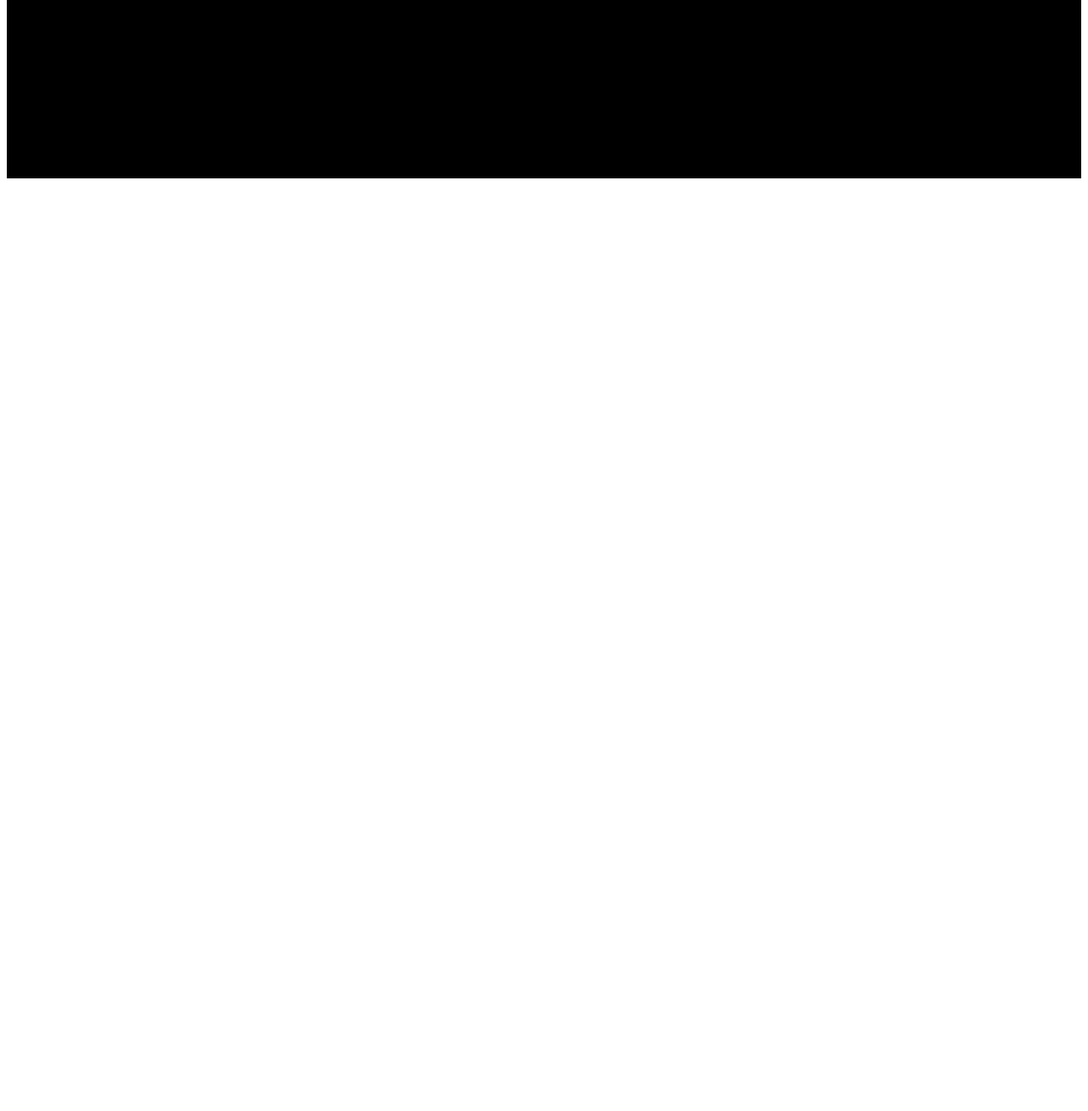
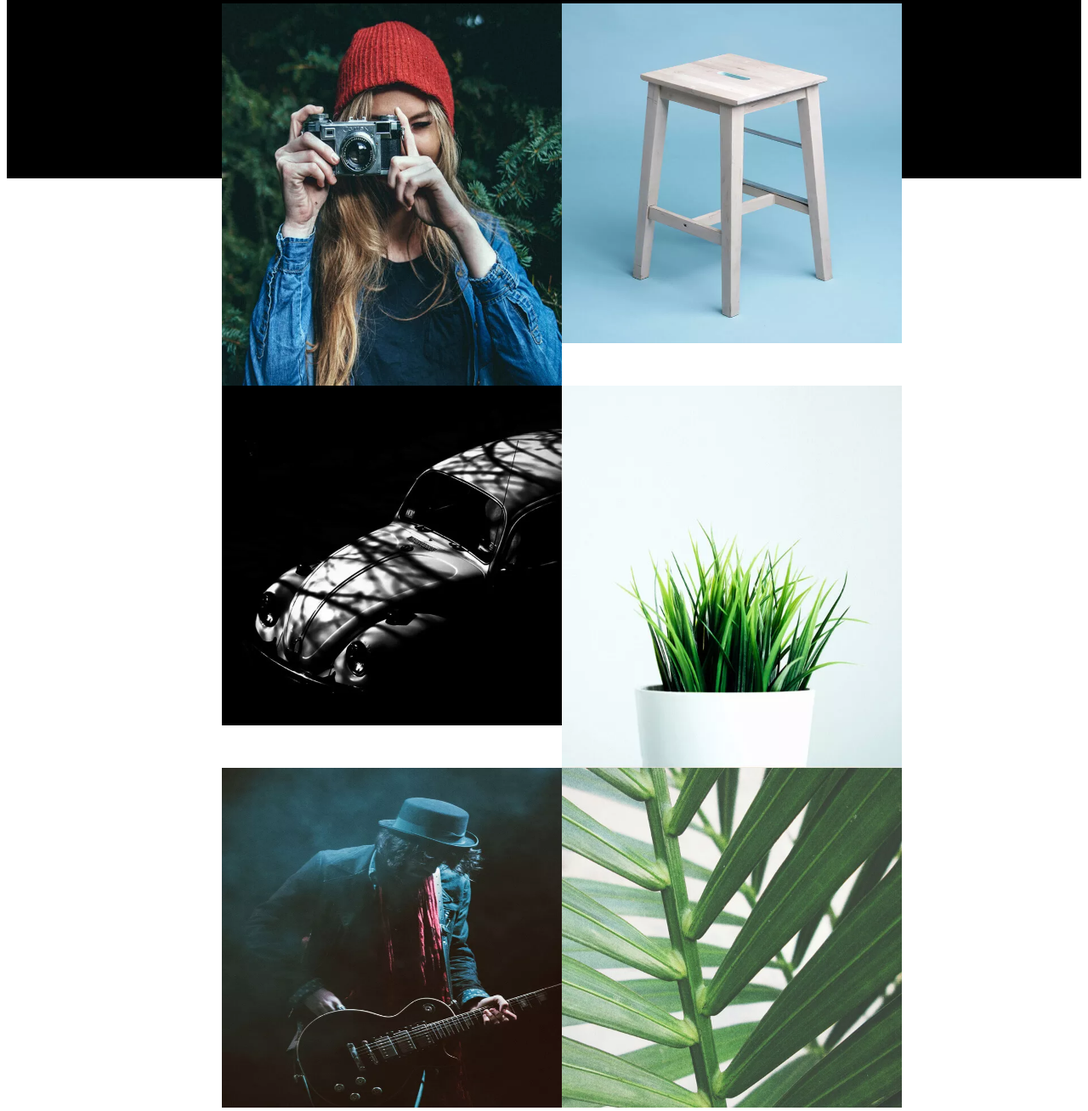
Before and after one commit to Shubham444555/Glint, a plain HTML site: page index.html in a window 1280 px wide. Shown: the part 2953-4261 px from the top of the page at 85% size. Before the commit the page ends 3171 px from the top, so only its background shows below. Drawn offline with Linux system fonts and the light colour scheme.

Commit message:
another-section

```diff
--- a/index.css
+++ b/index.css
@@ -439,6 +439,60 @@
     letter-spacing: 2px;
     word-spacing: 2px;
     padding-top: 10px;
-    /* text-decoration: underline; */
-    border-bottom: grey solid 1px;
+    border-bottom: rgb(46, 45, 45) solid 1px;
+    padding-bottom: 50px;
 }
+.images{
+width: 60%;
+padding-top: 70px;
+display: grid;
+grid-template-columns: 1fr 1fr;
+}
+.img1{
+    height: 450px;
+    width: 400px;
+}
+.img2{
+    height: 400px;
+    width: 400px;
+}
+.img3{
+    height: 400px;
+    width: 400px;
+}
+.img4{
+    height: 450px;
+    width: 400px;
+}
+.img5{
+    height: 400px;
+    width: 400px;
+}
+.img6{
+    height: 400px;
+    width: 400px;
+}
+.img1 img{
+    height: 450px;
+    width: 400px;
+}
+.img2 img{
+    height: 400px;
+    width: 400px;
+}
+.img3 img{
+    height: 400px;
+    width: 400px;
+}
+.img4 img{
+    height: 450px;
+    width: 400px;
+}
+.img5 img{
+    height: 400px;
+    width: 400px;
+}
+.img6 img{
+    height: 400px;
+    width: 400px;
+}
--- a/index.html
+++ b/index.html
@@ -137,6 +137,14 @@
       <div class="blackbox">
         <div class="work">RECENT WORKS</div>
         <div class="love">We love what we do, check out some of our latest works</div>
+        <div class="images">
+        <div class="img1"><img src="image1.jpg" alt="This is image"></div>
+        <div class="img2"><img src="image2.jpg" alt="This is image"></div>
+        <div class="img3"><img src="image3.jpg" alt="This is image"></div>
+        <div class="img4"><img src="image4.jpg" alt="This is image"></div>
+        <div class="img5"><img src="image5.jpg" alt="This is image"></div>
+        <div class="img6"><img src="image6.jpg" alt="This  is image"></div>
+      </div>
       </div>
     </div>
   </body>
```
Also changed, not shown: image1.jpg (added), image2.jpg (added), image3.jpg (added), image4.jpg (added), image5.jpg (added), image6.jpg (added).
